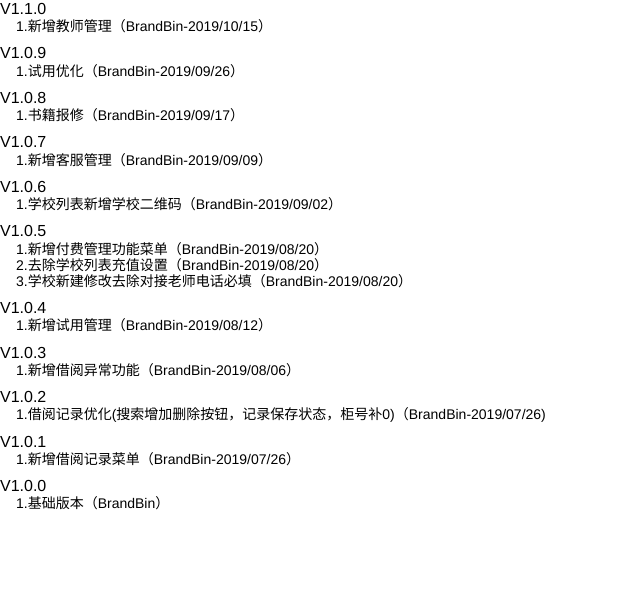
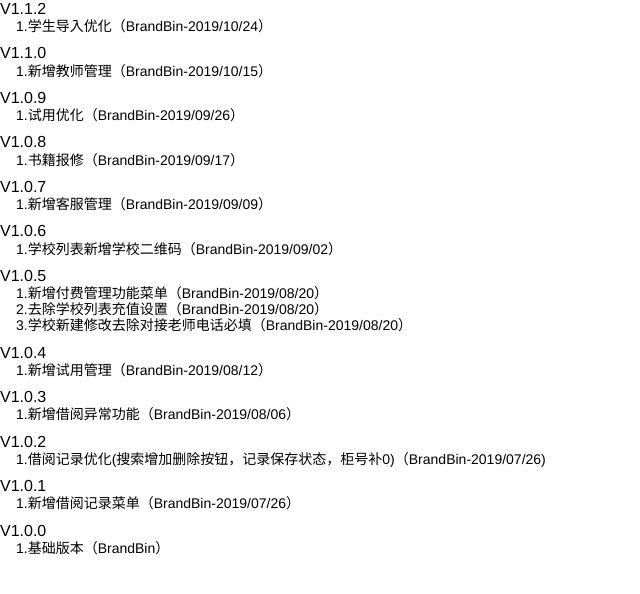
Before and after one commit to lmh666lmh/xh-ams-web, a Vue app: page /#/version in a window 1280 px wide. Shown: the top 594 px of the page, without its empty margins (0-640 px from the left). Built offline with nearby package versions, Linux system fonts and the light colour scheme; what vue-photo-preview would draw is missing.

Commit message:
学生优化

```diff
--- a/src/views/version.vue
+++ b/src/views/version.vue
@@ -17,6 +17,9 @@ export default {
   data() {
     return {
       version: [{
+        num: 'V1.1.2',
+        cont: ['1.学生导入优化（BrandBin-2019/10/24）']
+      }, {
         num: 'V1.1.0',
         cont: ['1.新增教师管理（BrandBin-2019/10/15）']
       }, {
```
